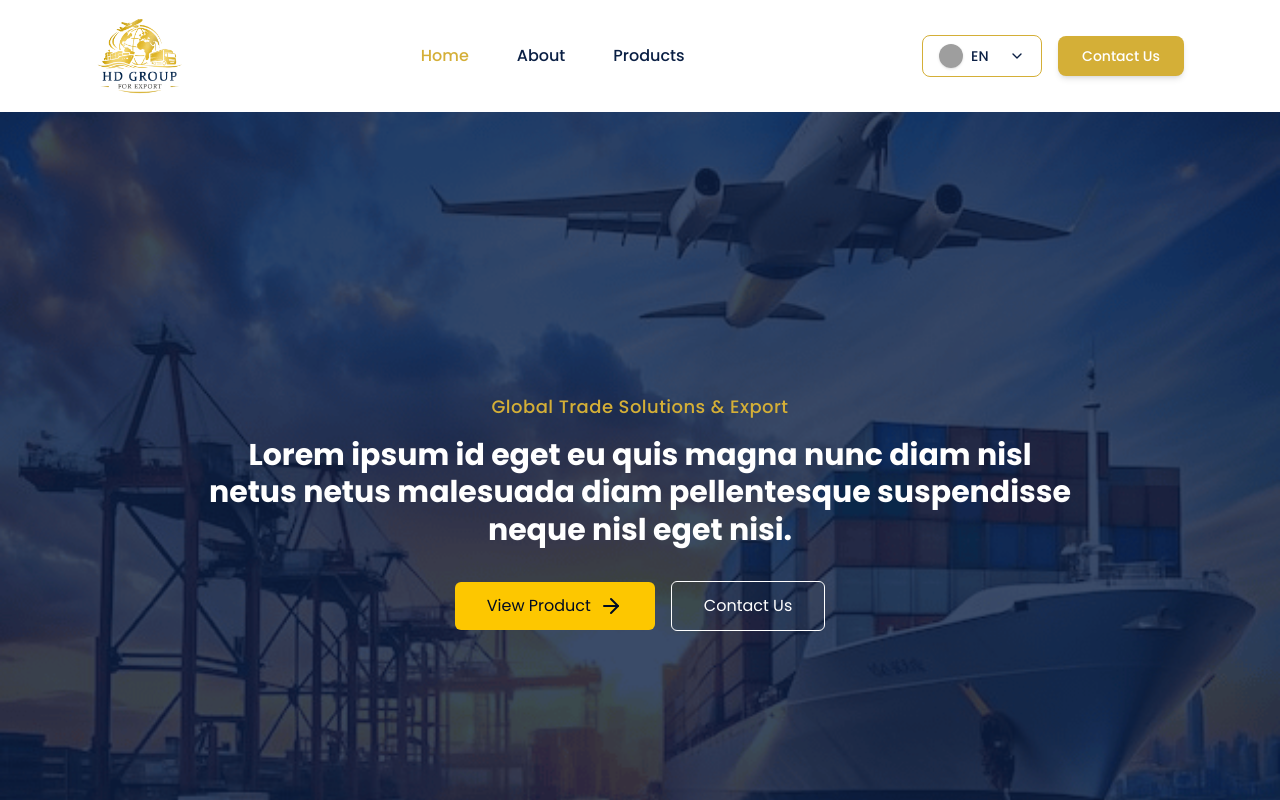
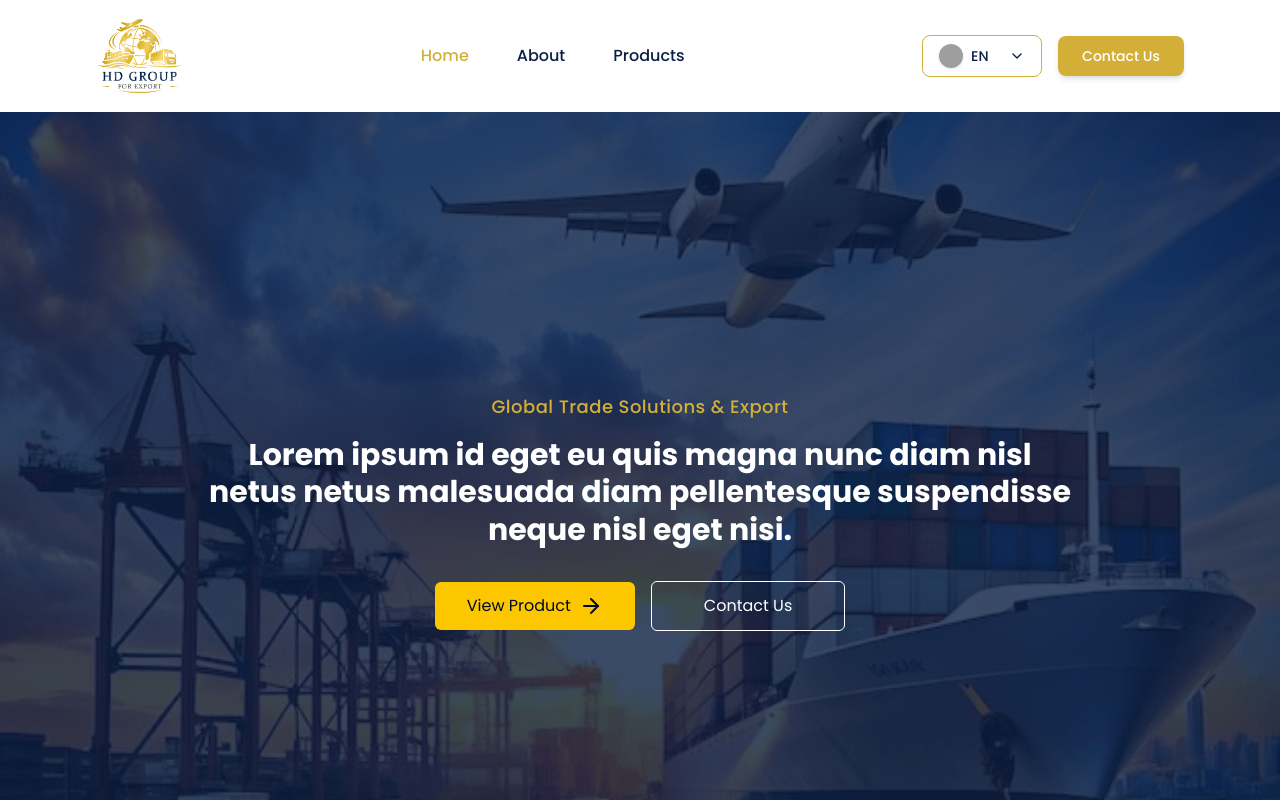
Before and after one commit to OSAMA-2003/HD-Group, a Next.js app: page / in a window 1280 px wide. Shown: the top 800 px of the page. Built offline with nearby package versions, Linux system fonts and the light colour scheme; grey boxes are pictures that could not be loaded.

Commit message:
last edit

```diff
--- a/src/app/page.tsx
+++ b/src/app/page.tsx
@@ -118,7 +118,7 @@ export default function HomePage() {
 
             {/* Outline Button */}
             <Link href="/contact">
-              <button className="border border-white hover:bg-white hover:text-[#002249] text-white py-3 px-8 rounded-md transition-colors">
+              <button className="border border-white hover:bg-white hover:text-[#002249] text-white py-3 px-13 rounded-md transition-colors">
                 Contact Us
               </button>
             </Link>
```
